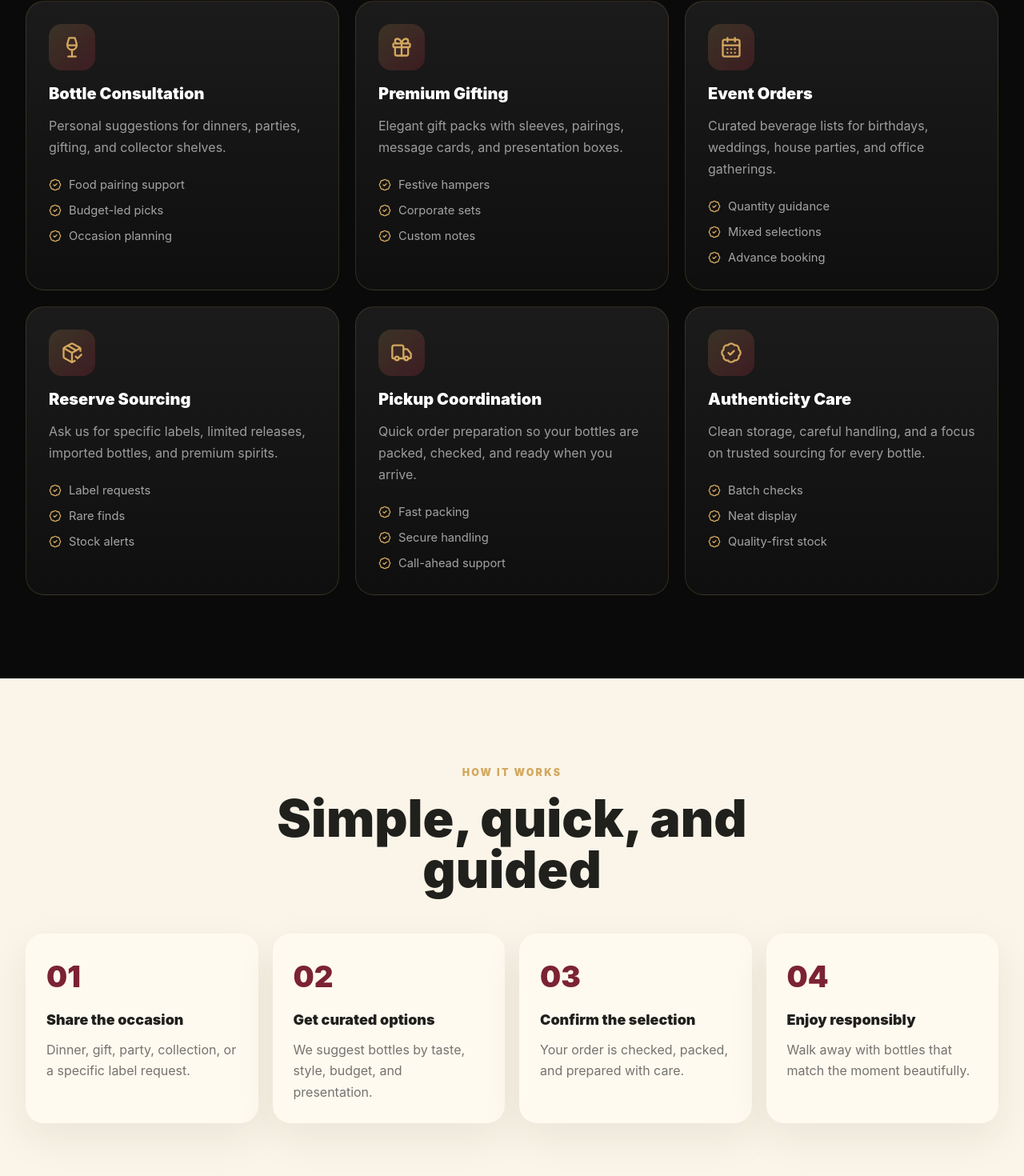
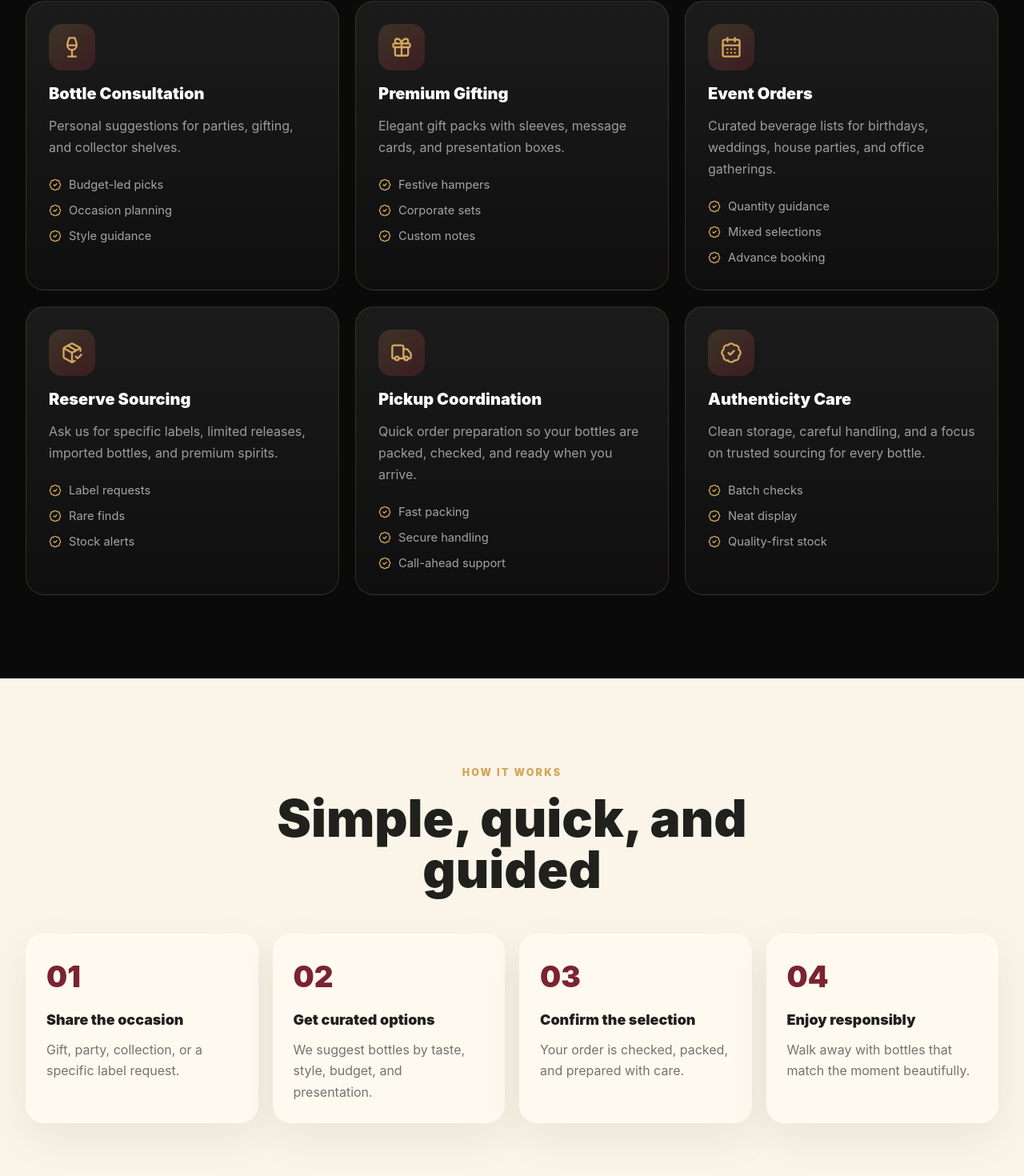
Before and after one commit to gaurav-mahlawat/wine-collection, a React (Vite) app: page /services in a window 1280 px wide. Shown: the part 688-2158 px from the top of the page at 80% size. Built offline with nearby package versions, Linux system fonts and the light colour scheme.

Commit message:
Remove dinner and food related content

```diff
--- a/src/pages/AboutUs.tsx
+++ b/src/pages/AboutUs.tsx
@@ -4,7 +4,7 @@ import { Award, Eye, Heart, Leaf, MapPin, Target, Users, Wine } from 'lucide-rea
 const AboutUs = () => {
   const values = [
     { icon: Heart, title: 'Warm Service', text: 'Helpful recommendations without pressure or pretence.' },
-    { icon: Eye, title: 'Honest Choice', text: 'Clear guidance on style, price, pairing, and occasion fit.' },
+    { icon: Eye, title: 'Honest Choice', text: 'Clear guidance on style, price, and occasion fit.' },
     { icon: Target, title: 'Curated Range', text: 'A focused mix of familiar favourites and standout discoveries.' },
     { icon: Leaf, title: 'Responsible Culture', text: 'We encourage mindful hosting, gifting, and consumption.' },
   ];
@@ -105,7 +105,7 @@ const AboutUs = () => {
               <span className="eyebrow">Our Promise</span>
               <h2>Every recommendation should feel like it was chosen for you.</h2>
               <p>
-                Whether you are building a dinner table, gifting a client, or collecting something special,
+                Whether you are gifting a client, planning a party, or collecting something special,
                 Wines keeps the experience simple, stylish, and personal.
               </p>
             </div>
--- a/src/pages/Home.tsx
+++ b/src/pages/Home.tsx
@@ -4,13 +4,13 @@ import { ArrowDown, ArrowRight, BadgeCheck, Gift, IndianRupee, MapPin, Quote, Sp
 
 const categories = [
   { title: 'Whisky', note: 'Easy evenings to rare finds', image: `${import.meta.env.BASE_URL}bottles/whisky-1.webp`, className: 'category-tall' },
-  { title: 'Wine', note: 'A bottle for the table', image: `${import.meta.env.BASE_URL}bottles/wine-1.webp`, className: '' },
+  { title: 'Wine', note: 'A bottle for every occasion', image: `${import.meta.env.BASE_URL}bottles/wine-1.webp`, className: '' },
   { title: 'Beer', note: 'Keep the good times easy', image: `${import.meta.env.BASE_URL}bottles/beer-1.webp`, className: '' },
   { title: 'Gin & more', note: 'Bright pours, curious mixes', image: `${import.meta.env.BASE_URL}bottles/gin-1.webp`, className: 'category-wide' },
 ];
 
 const moments = [
-  { title: 'Dinner, made special', note: 'A thoughtful bottle for the table.', image: `${import.meta.env.BASE_URL}store/store-01.jpg`, label: '01 / AT HOME' },
+  { title: 'An evening, made special', note: 'A thoughtful bottle for any get-together.', image: `${import.meta.env.BASE_URL}store/store-01.jpg`, label: '01 / AT HOME' },
   { title: 'A gift with good taste', note: 'Make the handover feel as good as the gift.', image: `${import.meta.env.BASE_URL}store/store-03.jpg`, label: '02 / JUST BECAUSE' },
   { title: 'Bring everyone together', note: 'Let the occasion set the mood.', image: `${import.meta.env.BASE_URL}store/store-06.jpg`, label: '03 / THE GATHERING' },
 ];
@@ -157,7 +157,7 @@ const Home = () => {
 
       <section className="home-section home-reviews">
         <motion.div {...appear()} className="reviews-intro"><span className="home-overline">KIND WORDS, SHARED</span><h2>Good company<br /><em>knows good taste.</em></h2><div className="proof-stars">★★★★★</div><p>Thoughtful picks make the best memories.</p></motion.div>
-        <motion.blockquote {...appear(0.08)} className="home-quote"><Quote size={29} /><p>“The team understood exactly what I needed for dinner. Helpful, welcoming, and the bottle was just right.”</p><footer><div className="review-avatar">AM</div><span><strong>A happy customer</strong><small>Stopped in for a dinner pick</small></span><div className="quote-rating"><Star size={14} fill="currentColor" /> 5.0</div></footer></motion.blockquote>
+        <motion.blockquote {...appear(0.08)} className="home-quote"><Quote size={29} /><p>“The team understood exactly what I needed for my get-together. Helpful, welcoming, and the bottle was just right.”</p><footer><div className="review-avatar">AM</div><span><strong>A happy customer</strong><small>Stopped in for a celebration pick</small></span><div className="quote-rating"><Star size={14} fill="currentColor" /> 5.0</div></footer></motion.blockquote>
       </section>
 
       <section className="home-final-cta">
--- a/src/pages/Services.tsx
+++ b/src/pages/Services.tsx
@@ -3,8 +3,8 @@ import { ArrowRight, BadgeCheck, CalendarDays, Gift, GlassWater, PackageCheck, S
 
 const Services = () => {
   const services = [
-    { icon: Wine, title: 'Bottle Consultation', text: 'Personal suggestions for dinners, parties, gifting, and collector shelves.', details: ['Food pairing support', 'Budget-led picks', 'Occasion planning'] },
-    { icon: Gift, title: 'Premium Gifting', text: 'Elegant gift packs with sleeves, pairings, message cards, and presentation boxes.', details: ['Festive hampers', 'Corporate sets', 'Custom notes'] },
+    { icon: Wine, title: 'Bottle Consultation', text: 'Personal suggestions for parties, gifting, and collector shelves.', details: ['Budget-led picks', 'Occasion planning', 'Style guidance'] },
+    { icon: Gift, title: 'Premium Gifting', text: 'Elegant gift packs with sleeves, message cards, and presentation boxes.', details: ['Festive hampers', 'Corporate sets', 'Custom notes'] },
     { icon: CalendarDays, title: 'Event Orders', text: 'Curated beverage lists for birthdays, weddings, house parties, and office gatherings.', details: ['Quantity guidance', 'Mixed selections', 'Advance booking'] },
     { icon: PackageCheck, title: 'Reserve Sourcing', text: 'Ask us for specific labels, limited releases, imported bottles, and premium spirits.', details: ['Label requests', 'Rare finds', 'Stock alerts'] },
     { icon: Truck, title: 'Pickup Coordination', text: 'Quick order preparation so your bottles are packed, checked, and ready when you arrive.', details: ['Fast packing', 'Secure handling', 'Call-ahead support'] },
@@ -71,7 +71,7 @@ const Services = () => {
 
           <div className="process-grid">
             {[
-              ['01', 'Share the occasion', 'Dinner, gift, party, collection, or a specific label request.'],
+              ['01', 'Share the occasion', 'Gift, party, collection, or a specific label request.'],
               ['02', 'Get curated options', 'We suggest bottles by taste, style, budget, and presentation.'],
               ['03', 'Confirm the selection', 'Your order is checked, packed, and prepared with care.'],
               ['04', 'Enjoy responsibly', 'Walk away with bottles that match the moment beautifully.'],
```
